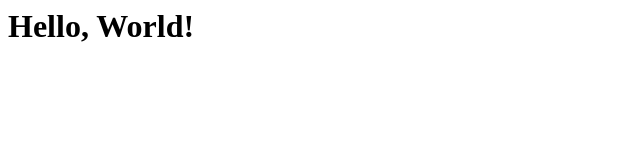
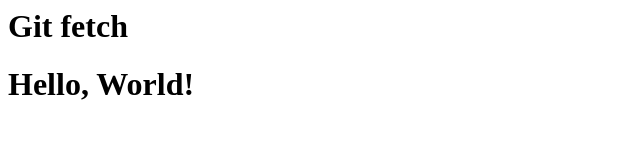
Before and after one commit to Gokkul-6-7-8/git-fetch-testing, a plain HTML site: page index.html in a window 1280 px wide. Shown: the whole page, without its empty margins (0-640 px from the left). Drawn offline with Linux system fonts and the light colour scheme.

Commit message:
added git fetch in index

```diff
--- a/index.html
+++ b/index.html
@@ -1,3 +1,4 @@
 <html>
+    <h1>Git fetch</h1>
     <h1>Hello, World!</h1>
 </html>
```
